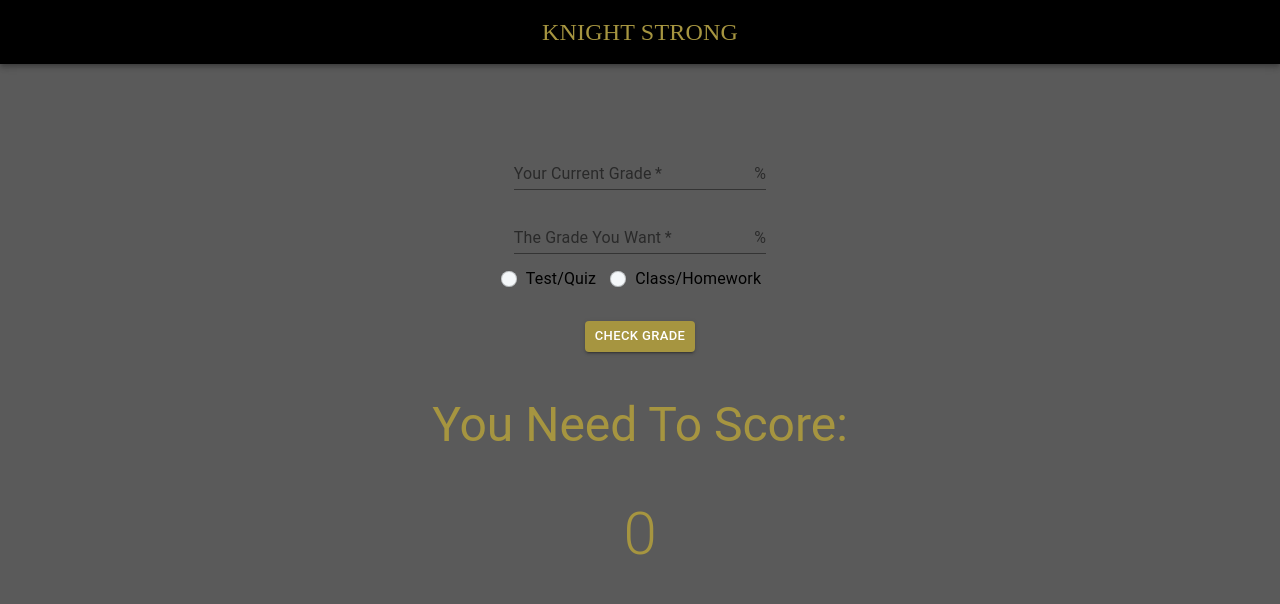
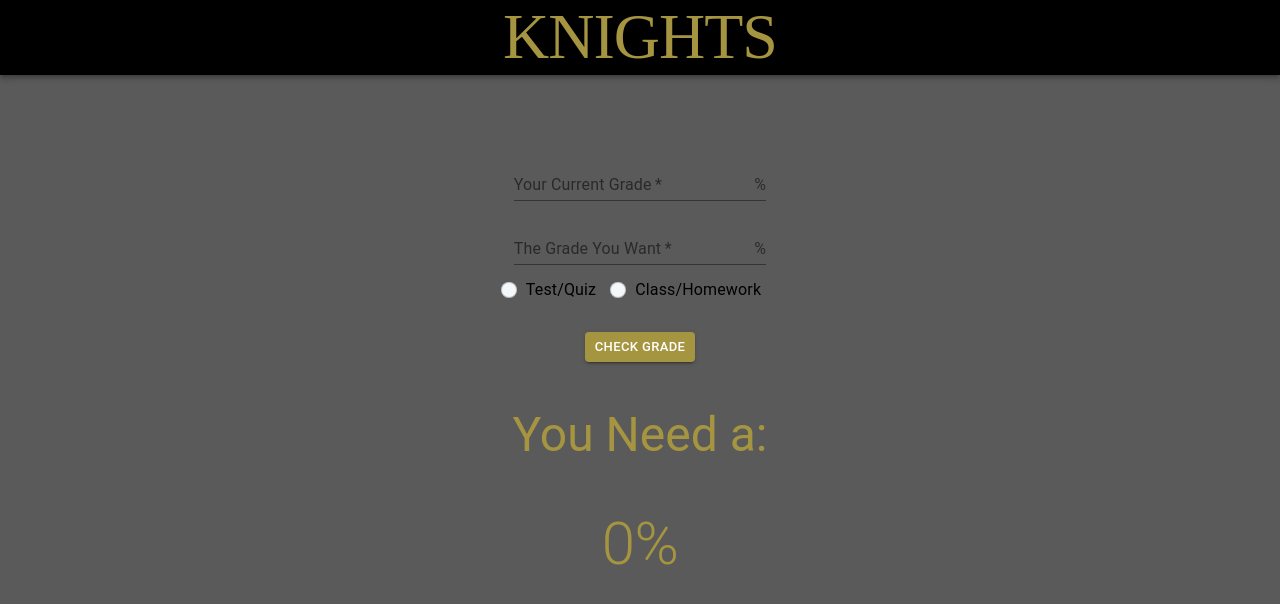
Before and after one commit to J3ffJessie/KMS-Knights-GradeChecker, a React (Create React App) app: page / in a window 1280 px wide. Shown: the top 604 px of the page. Built offline with nearby package versions, Linux system fonts and the light colour scheme; a web font is replaced by a local one.

Commit message:
More styling changes and some typography changes

```diff
--- a/src/App.js
+++ b/src/App.js
@@ -25,6 +25,9 @@ const useStyles = makeStyles((theme) => ({
     alignItems: 'center',
     flexDirection: 'column',
     paddingTop: '70px',
+  },
+  input: {
+    width: 'auto',
   },
   typography: {
     display: 'flex',
@@ -85,6 +88,9 @@ const useStyles = makeStyles((theme) => ({
   },
   button: {
     backgroundColor: '#a69540',
+    '&: hover': {
+      backgroundColor: '#a69540',
+    },
   },
 }));
 
@@ -141,10 +147,10 @@ const GradeCheck = () => {
   return (
     <Container className={classes.root} display="flex">
     <form className={classes.form} noValidate autoComplete="off" justifyContent="center">
-      <TextField  required id="standard-required" label="Your Current Grade" onChange= {(event) => setCurrentGrade(event.target.value)} InputProps={{
+      <TextField className={classes.input}  required id="standard-required" label="Your Current Grade" onChange= {(event) => setCurrentGrade(event.target.value)} InputProps={{
         endAdornment: <InputAdornment position="end">%</InputAdornment>
       }} />
-      <TextField  required id="standard-required" label="The Grade You Want" onChange = {(event) => setGradeWanted(event.target.value)} InputProps={{
+      <TextField className={classes.input}  required id="standard-required" label="The Grade You Want" onChange = {(event) => setGradeWanted(event.target.value)} InputProps={{
         endAdornment: <InputAdornment position="end">%</InputAdornment>
       }} />
 
@@ -160,10 +166,10 @@ const GradeCheck = () => {
 
     <Box>
       <Typography variant='h3' component='h5' className={classes.typography}>
-        You Need To Score:
+        You Need a:
       </Typography>
       <Typography variant='h2' component='h2' className={classes.typography}>
-      {finalGrade}
+      {finalGrade}%
       </Typography>
 
     </Box>
--- a/src/Components/Header.js
+++ b/src/Components/Header.js
@@ -16,7 +16,7 @@ const useStyles = makeStyles((theme) => ({
     display: 'flex',
     position: 'relative',
     justifyContent: 'center',
-    fontSize:'1.5rem',
+    fontSize:'4rem',
     textShadow: '-1px -1px 0 #000, 1px -1px 0 #000, -1px 1px 0 #000, 1px 1px 0 #000, -2px 0 0 #000, 2px 0 0 #000, 0 2px 0 #000, 0 -2px 0 #000',
     fontFamily: 'Rye, cursive',
   },
@@ -29,8 +29,8 @@ export default function Header() {
     <div className={classes.root}>
       <AppBar position="static" className={classes.root}>
         <Toolbar>
-          <Typography variant="h6" className={classes.title}>
-            KNIGHT STRONG
+          <Typography variant="h1" className={classes.title}>
+            KNIGHTS
           </Typography>
         </Toolbar>
       </AppBar>
```
